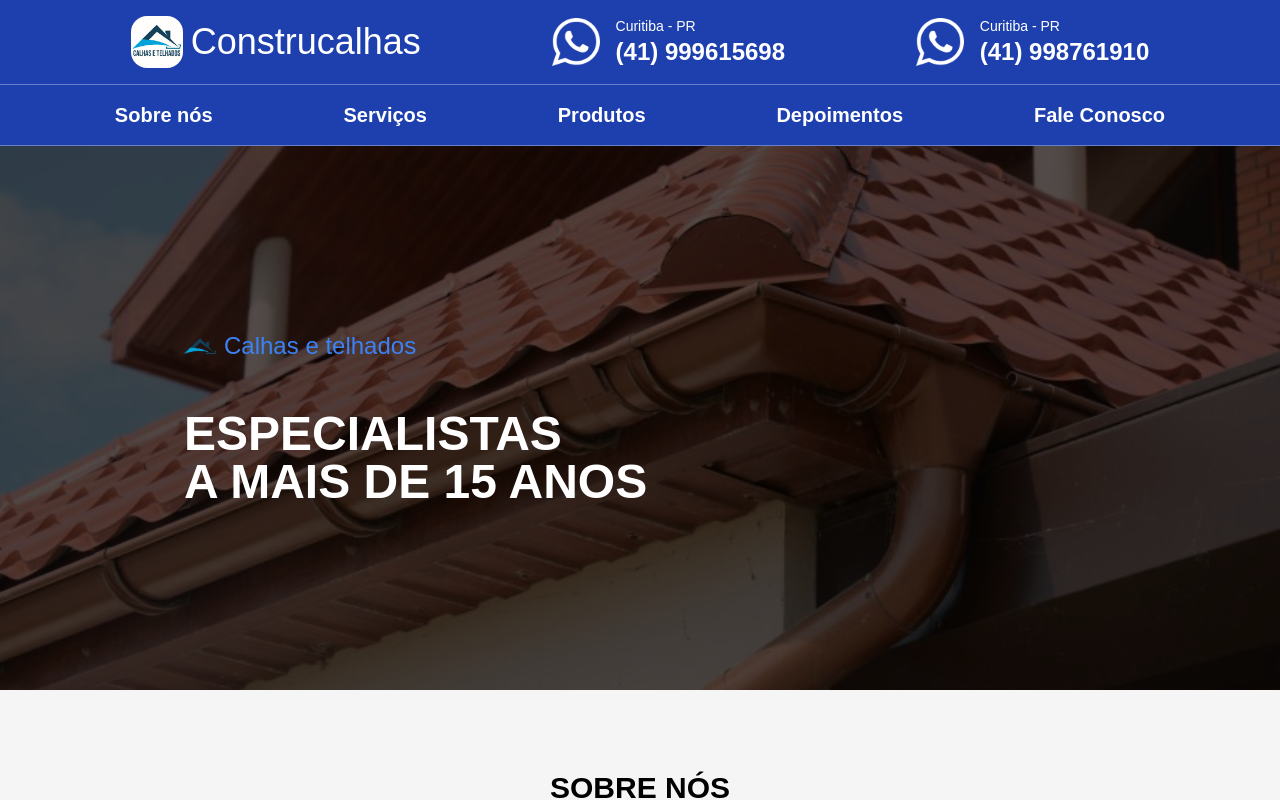
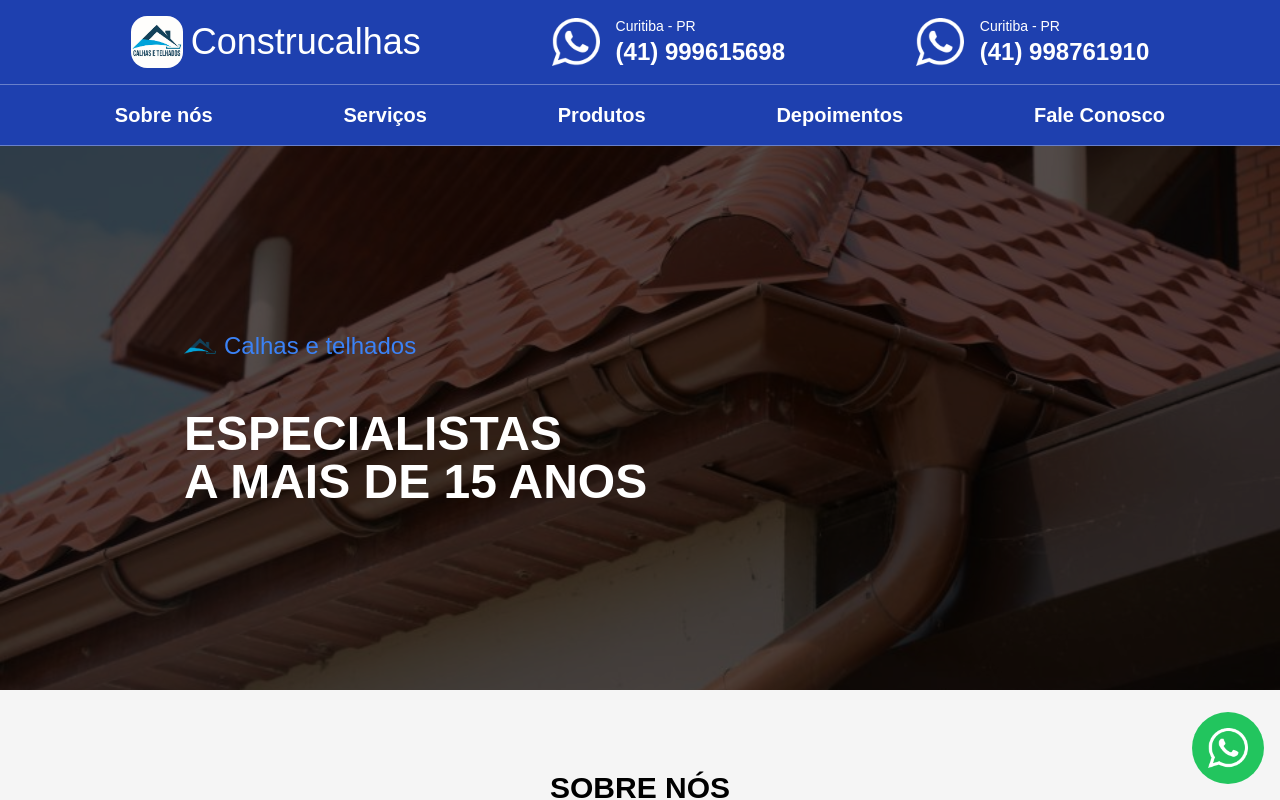
Before and after one commit to AluisioNBR/construcalhas, a Next.js app: page / in a window 1280 px wide. Shown: the top 800 px of the page. Built offline with nearby package versions, Linux system fonts and the light colour scheme; what tailwindcss-animated would draw is missing.

Commit message:
feat: whatsapp button added

```diff
--- a/src/app/page.tsx
+++ b/src/app/page.tsx
@@ -1,6 +1,7 @@
 import { Header } from '../components/Header';
 import { Main } from '../components/Main';
 import { Footer } from '../components/Footer';
+import { WhatsappButton } from '@/components/WhatsappButton/WhatsppButton';
 
 export default function Home() {
 	return (
@@ -10,6 +11,8 @@ export default function Home() {
 			<Main />
 
 			<Footer />
+
+			<WhatsappButton />
 		</div>
 	);
 }
--- /dev/null
+++ b/src/components/WhatsappButton/WhatsppButton.tsx
@@ -0,0 +1,21 @@
+import Link from 'next/link';
+import Image from 'next/image';
+
+export function WhatsappButton() {
+	return (
+		<Link
+			target="_blank"
+			href="https://api.whatsapp.com/send?phone=5541999615698"
+			className="fixed bottom-4 right-4"
+		>
+			<button className="bg-green-500 rounded-full p-4 hover:opacity-80">
+				<Image
+					src="/images/whatsapp-logo.png"
+					alt="(41) 999615698 - Guilherme"
+					width={40}
+					height={40}
+				/>
+			</button>
+		</Link>
+	);
+}
```
